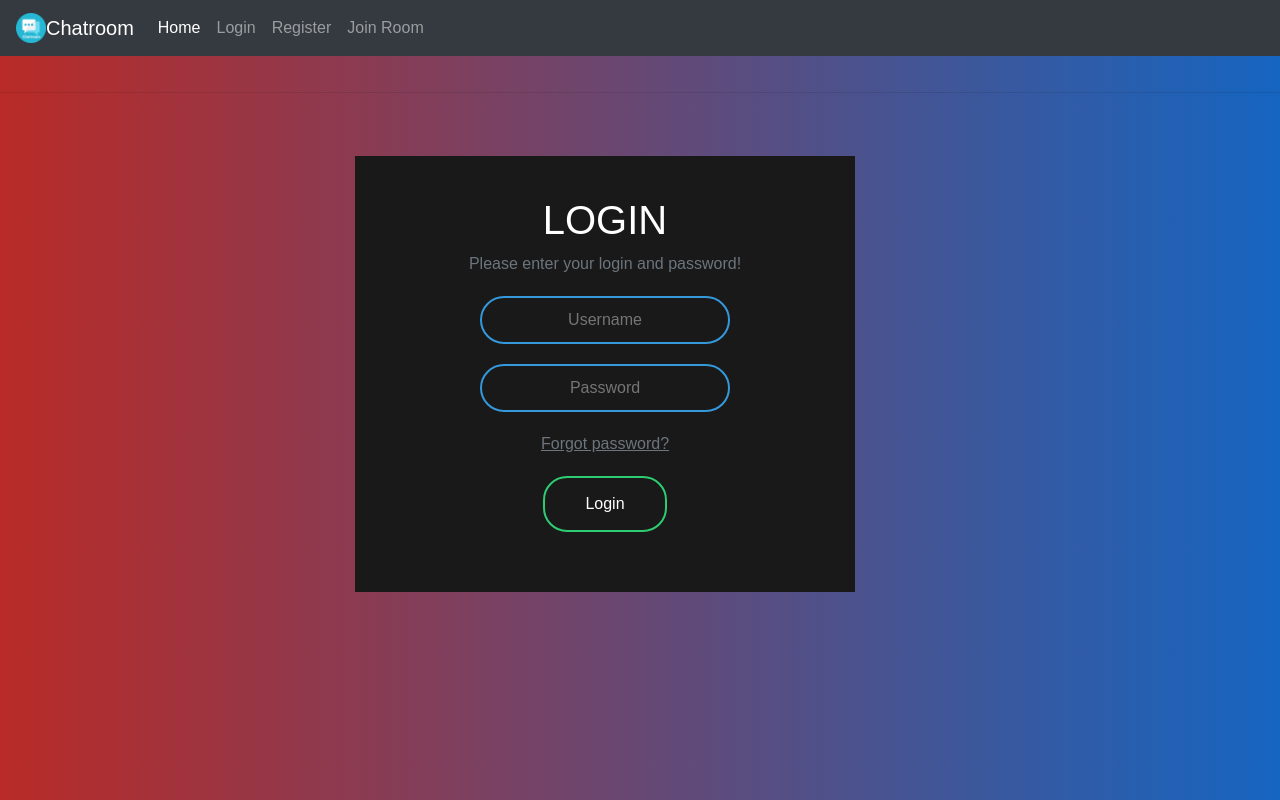
After one commit to StevenJin7820/Chatroom, a Django app: page / in a window 1280 px wide. The commit adds this page. Run offline with Django 3.2, Linux system fonts and the light colour scheme; some libraries are stand-ins or nearby versions.

Commit message:
Login page and navigation bar

```diff
--- /dev/null
+++ b/chat/static/css/homepage.css
@@ -0,0 +1,139 @@
+body {
+    margin: 0;
+    padding: 0;
+    font-family: sans-serif;
+    background: linear-gradient(to right, #b92b27, #1565c0)
+}
+
+.card {
+    margin-bottom: 20px;
+    border: none
+}
+
+.box {
+    width: 500px;
+    padding: 40px;
+    position: absolute;
+    top: 50%;
+    left: 50%;
+    background: #191919;
+    ;
+    text-align: center;
+    transition: 0.25s;
+    margin-top: 100px
+}
+
+.box input[type="text"],
+.box input[type="password"] {
+    border: 0;
+    background: none;
+    display: block;
+    margin: 20px auto;
+    text-align: center;
+    border: 2px solid #3498db;
+    padding: 10px 10px;
+    width: 250px;
+    outline: none;
+    color: white;
+    border-radius: 24px;
+    transition: 0.25s
+}
+
+.box h1 {
+    color: white;
+    text-transform: uppercase;
+    font-weight: 500
+}
+
+.box input[type="text"]:focus,
+.box input[type="password"]:focus {
+    width: 300px;
+    border-color: #2ecc71
+}
+
+.box input[type="submit"] {
+    border: 0;
+    background: none;
+    display: block;
+    margin: 20px auto;
+    text-align: center;
+    border: 2px solid #2ecc71;
+    padding: 14px 40px;
+    outline: none;
+    color: white;
+    border-radius: 24px;
+    transition: 0.25s;
+    cursor: pointer
+}
+
+.box input[type="submit"]:hover {
+    background: #2ecc71
+}
+
+.forgot {
+    text-decoration: underline
+}
+
+ul.social-network {
+    list-style: none;
+    display: inline;
+    margin-left: 0 !important;
+    padding: 0
+}
+
+ul.social-network li {
+    display: inline;
+    margin: 0 5px
+}
+
+.social-network a.icoFacebook:hover {
+    background-color: #3B5998
+}
+
+.social-network a.icoTwitter:hover {
+    background-color: #33ccff
+}
+
+.social-network a.icoGoogle:hover {
+    background-color: #BD3518
+}
+
+.social-network a.icoFacebook:hover i,
+.social-network a.icoTwitter:hover i,
+.social-network a.icoGoogle:hover i {
+    color: #fff
+}
+
+a.socialIcon:hover,
+.socialHoverClass {
+    color: #44BCDD
+}
+
+.social-circle li a {
+    display: inline-block;
+    position: relative;
+    margin: 0 auto 0 auto;
+    border-radius: 50%;
+    text-align: center;
+    width: 50px;
+    height: 50px;
+    font-size: 20px
+}
+
+.social-circle li i {
+    margin: 0;
+    line-height: 50px;
+    text-align: center
+}
+
+.social-circle li a:hover i,
+.triggeredHover {
+    transform: rotate(360deg);
+    transition: all 0.2s
+}
+
+.social-circle i {
+    color: #fff;
+    transition: all 0.8s;
+    transition: all 0.8s
+}
--- a/chat/templates/chatroom.html
+++ b/chat/templates/chatroom.html
@@ -1,4 +1,4 @@
-{% extends 'templates/dashboard.html' %}
+{% extends 'dashboard.html' %}
 
 {% block content %}
 <html lang="en">
--- a/chat/templates/dashboard.html
+++ b/chat/templates/dashboard.html
@@ -1,16 +1,27 @@
+{% load static %}
 <!DOCTYPE html>
 <html>
     <head>
         <title>Dashboard</title>
+        <link rel="stylesheet" href="https://stackpath.bootstrapcdn.com/bootstrap/4.5.2/css/bootstrap.min.css"
+        integrity="sha384-JcKb8q3iqJ61gNV9KGb8thSsNjpSL0n8PARn9HuZOnIxN0hoP+VmmDGMN5t9UJ0Z" crossorigin="anonymous">
     </head>
     <body>
-        <h1>Dashboard</h1>
-        <hr>
+        {% include 'navbar.html' %}
         {% block content %}
 
 
         {% endblock  %}
         <hr>
-        <h5>Footer</h5>
     </body>
+
+<script src="https://code.jquery.com/jquery-3.5.1.slim.min.js"
+    integrity="sha384-DfXdz2htPH0lsSSs5nCTpuj/zy4C+OGpamoFVy38MVBnE+IbbVYUew+OrCXaRkfj" crossorigin="anonymous">
+</script>
+<script src="https://cdn.jsdelivr.net/npm/popper.js@1.16.1/dist/umd/popper.min.js"
+    integrity="sha384-9/reFTGAW83EW2RDu2S0VKaIzap3H66lZH81PoYlFhbGU+6BZp6G7niu735Sk7lN" crossorigin="anonymous">
+</script>
+<script src="https://stackpath.bootstrapcdn.com/bootstrap/4.5.2/js/bootstrap.min.js"
+    integrity="sha384-B4gt1jrGC7Jh4AgTPSdUtOBvfO8shuf57BaghqFfPlYxofvL8/KUEfYiJOMMV+rV" crossorigin="anonymous">
+</script>
 </html>
--- a/chat/templates/index.html
+++ b/chat/templates/index.html
@@ -1,7 +1,24 @@
-{% extends 'templates/dashboard.html' %}
 
+{% extends 'dashboard.html' %}
+{% load static %}
 {% block content %}
-
-<h3>Home Page</h3>
-
+<head>
+    <link rel="stylesheet" type = "text/css" href = "{% static '/css/homepage.css' %}">
+</head>
+<div class="container">
+    <div class="row">
+        <div class="col-md-6">
+            <div class="card">
+                <form onsubmit="event.preventDefault()" class="box">
+                    <h1>Login</h1>
+                    <p class="text-muted"> Please enter your login and password!</p> <input type="text" name="" placeholder="Username"> <input type="password" name="" placeholder="Password"> <a class="forgot text-muted" href="#">Forgot password?</a> <input type="submit" name="" value="Login" href="#">
+                    <div class="col-md-12">
+                        <ul class="social-network social-circle">
+                        </ul>
+                    </div>
+                </form>
+            </div>
+        </div>
+    </div>
+</div>
 {% endblock %}
--- a/chat/templates/login.html
+++ b/chat/templates/login.html
@@ -1,4 +1,4 @@
-{% extends 'templates/dashboard.html' %}
+{% extends 'dashboard.html' %}
 
 {% block content %}
 <h3>Login Page</h3>
--- /dev/null
+++ b/chat/templates/navbar.html
@@ -0,0 +1,18 @@
+
+{% load static %}
+
+<nav class="navbar navbar-expand-lg navbar-dark bg-dark">
+    <img src="{% static 'images/chatroom.png' %}" width="30" height="30" class="d-inline-block align-top" alt="">
+    <a class="navbar-brand" href="#">Chatroom</a>
+    <button class="navbar-toggler" type="button" data-toggle="collapse" data-target="#navbarNavAltMarkup" aria-controls="navbarNavAltMarkup" aria-expanded="false" aria-label="Toggle navigation">
+      <span class="navbar-toggler-icon"></span>
+    </button>
+    <div class="collapse navbar-collapse" id="navbarNavAltMarkup">
+      <div class="navbar-nav">
+        <a class="nav-item nav-link active" href="#">Home</a>
+        <a class="nav-item nav-link" href="#">Login</a>
+        <a class="nav-item nav-link" href="#">Register</a>
+        <a class="nav-item nav-link" href="#">Join Room</a>
+      </div>
+    </div>
+  </nav>
--- a/chat/templates/register.html
+++ b/chat/templates/register.html
@@ -1,4 +1,4 @@
-{% extends 'templates/dashboard.html' %}
+{% extends 'dashboard.html' %}
 
 {% block content %}
 
--- a/core/settings.py
+++ b/core/settings.py
@@ -126,3 +126,8 @@ CHANNEL_LAYERS = {
         "BACKEND": "channels.layers.InMemoryChannelLayer",
     }
 }
+MEDIA_URL = '/images/'
+
+STATICFILES_DIR = [
+    os.path.join(BASE_DIR, 'static')
+]
```
Also changed, not shown: chat/static/images/chatroom.png (added).
